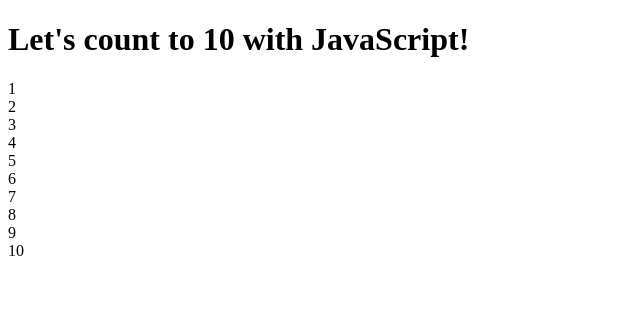
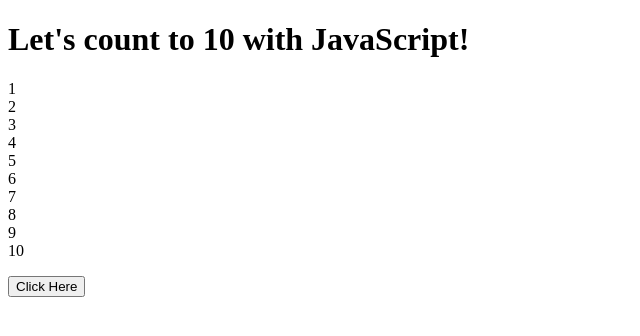
Before and after one commit to MKnoles78/JavaScriptPractice, a plain HTML site: page MyFirstJavaScriptProject/MyFirstProgram.html in a window 1280 px wide. Shown: the whole page, without its empty margins (0-640 px from the left). Drawn offline with Linux system fonts and the light colour scheme.

Commit message:
working with onclick buttons

```diff
--- a/MyFirstJavaScriptProject/MyFirstProgram.html
+++ b/MyFirstJavaScriptProject/MyFirstProgram.html
@@ -21,6 +21,8 @@
         <h1>Let's count to 10 with JavaScript!</h1>
         <p id="theCount"></p>
 
+        <button id="bigButton" onclick="alert('Hello World')";>Click Here</button>
+
 
     </body>
 </html>
```
